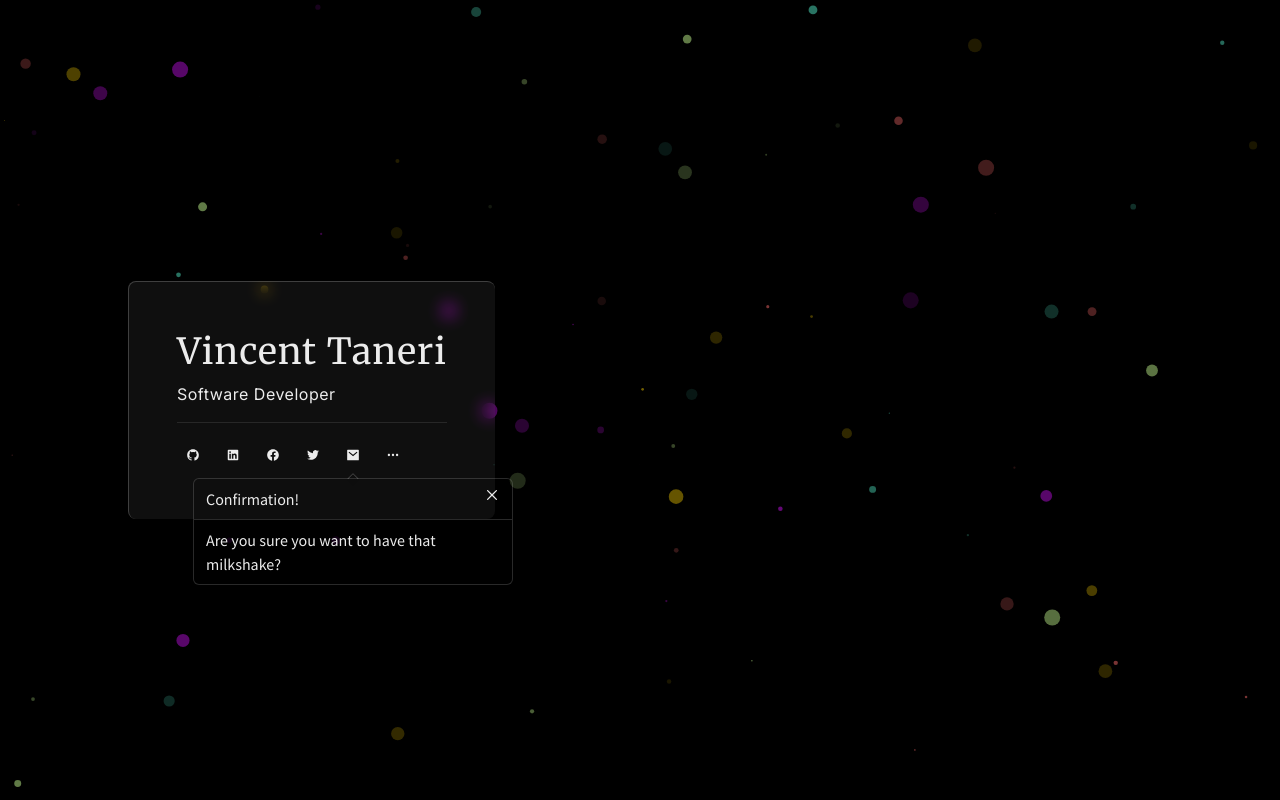
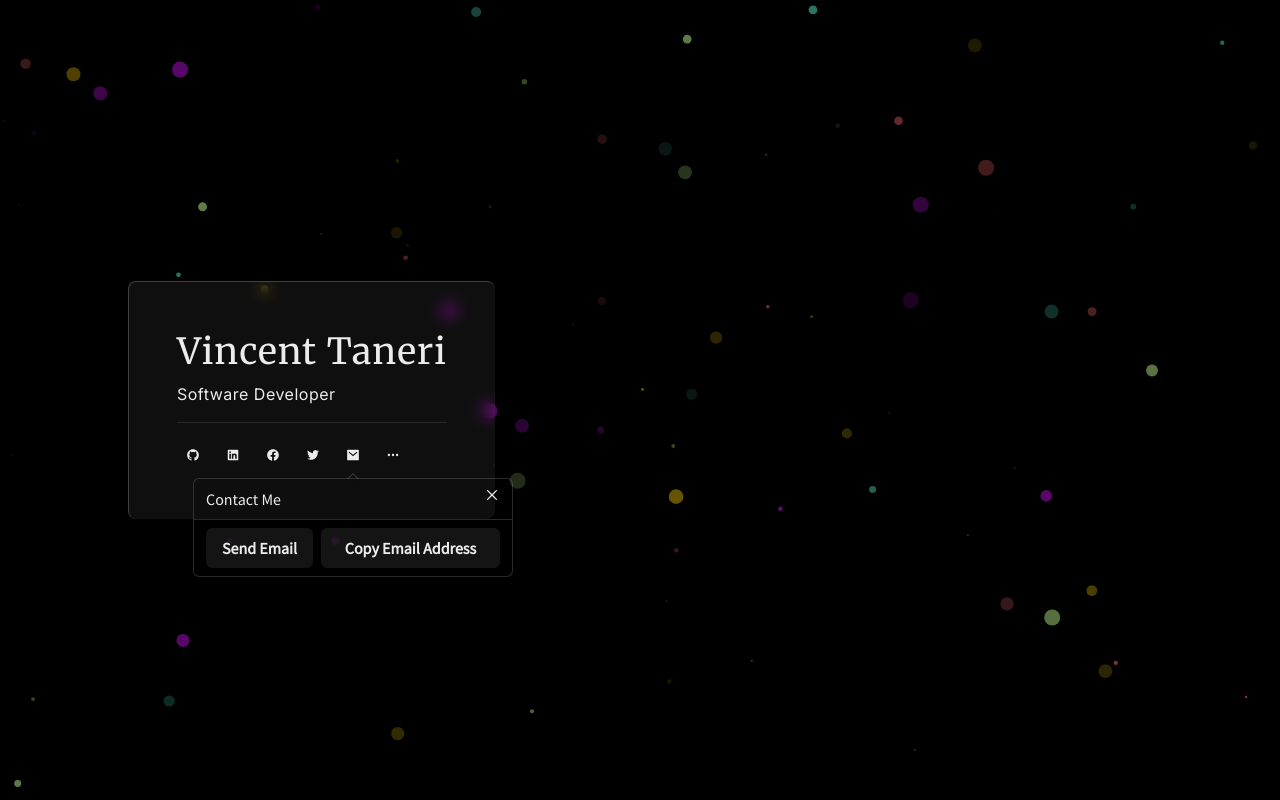
Before and after one commit to tanerijun/vitaneri-v1, a Next.js app: page / in a window 1280 px wide. Both pictures are taken after a click on the button "Email Me". Built offline with nearby package versions, Linux system fonts and the light colour scheme.

Commit message:
Finish the Mail icon

```diff
--- a/src/components/LinkIcon/index.tsx
+++ b/src/components/LinkIcon/index.tsx
@@ -1,10 +1,8 @@
 import {
   Box,
   Button,
-  Center,
-  Icon,
   IconButton,
-  Link,
+  HStack,
   Tooltip,
   Popover,
   PopoverTrigger,
@@ -13,10 +11,8 @@ import {
   PopoverCloseButton,
   PopoverHeader,
   PopoverBody,
-  HStack,
+  useClipboard,
 } from '@chakra-ui/react';
-import { IconType } from 'react-icons/lib';
-import { ReactElement } from 'react';
 import {
   RiGithubFill,
   RiFacebookCircleFill,
@@ -26,61 +22,13 @@ import {
   RiMoreFill,
 } from 'react-icons/ri';
 
-interface LinkIconProp {
-  href?: string;
-  icon: ReactElement;
-  name: string;
-}
+const EmailIcon = () => {
+  // This Icon display a popover giving user a choice whether to send an email using mailto or copy email address to clipboard
 
-// const LinkIcon = ({ href, icon, name }: LinkIconProp) => {
-//   if (name === 'Email') {
-//     // the icon should act as a button that open a popover asking the user to contact me with mailto and a button to copy email
-//     return (
-//       <Popover>
-//         <Tooltip label={name} fontSize="sm" bg="transparent" color="gray.200">
-//           <Center cursor="pointer" tabIndex={0}>
-//             <PopoverTrigger>
-//               <Icon
-//                 as={icon}
-//                 h={5}
-//                 w={5}
-//                 opacity={0.7}
-//                 _hover={{ opacity: 1 }}
-//               />
-//             </PopoverTrigger>
-//           </Center>
-//         </Tooltip>
-//         <PopoverContent>
-//           <PopoverArrow />
-//           <PopoverCloseButton />
-//           <PopoverHeader>Test</PopoverHeader>
-//           <PopoverBody>Test</PopoverBody>
-//         </PopoverContent>
-//       </Popover>
-//     );
-//   }
+  // Used to copy email to clipboard
+  const email = 'tanerivince@gmail.com';
+  const { hasCopied, onCopy } = useClipboard(email);
 
-// TODO: If icon === RiMoreFill (have to import this),
-// the icon should act as a button that open a modal/drawer to more info about me
-
-// return (
-//   <Tooltip label={name} fontSize="sm" bg="transparent" color="gray.200">
-//     <Link
-//       href={href}
-//       target="_blank"
-//       display="flex"
-//       alignItems="center"
-//       justifyContent="center"
-//     >
-//       <Icon as={icon} h={5} w={5} opacity={0.7} _hover={{ opacity: 1 }} />
-//     </Link>
-//   </Tooltip>
-// );
-
-//   return <IconButton aria-label={name} icon={icon} />;
-// };
-
-const EmailIcon = () => {
   return (
     <Popover>
       <Tooltip label="Email" fontSize="sm" bg="transparent" color="gray.200">
@@ -98,8 +46,15 @@ const EmailIcon = () => {
       <PopoverContent bg="blackAlpha.100">
         <PopoverArrow bg="blackAlpha.100" />
         <PopoverCloseButton />
-        <PopoverHeader>Confirmation!</PopoverHeader>
-        <PopoverBody>Are you sure you want to have that milkshake?</PopoverBody>
+        <PopoverHeader>Contact Me</PopoverHeader>
+        <PopoverBody display="flex" gap={2}>
+          <Button as="a" href={`mailto:${email}`} target="_blank">
+            Send Email
+          </Button>
+          <Button flex="1" onClick={onCopy}>
+            {hasCopied ? 'Copied To Clipboard' : 'Copy Email Address'}
+          </Button>
+        </PopoverBody>
       </PopoverContent>
     </Popover>
   );
```
